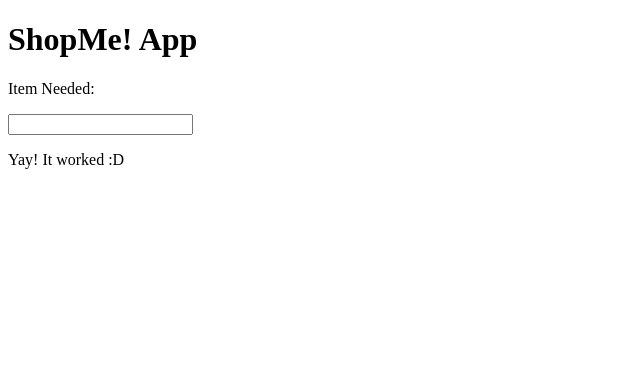
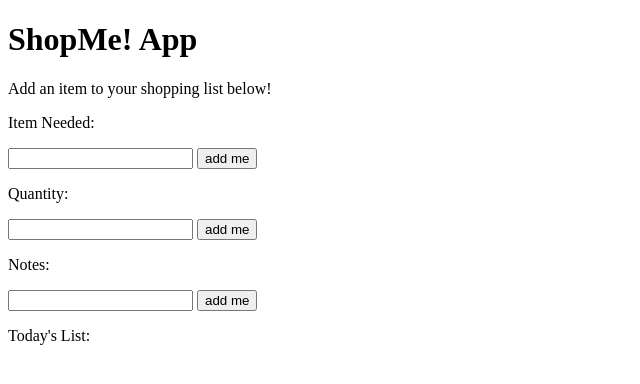
Before and after one commit to Folofl/shopping-list-app, a plain HTML site: page index.html in a window 1280 px wide. Shown: the whole page, without its empty margins (0-640 px from the left). Drawn offline with Linux system fonts and the light colour scheme.

Commit message:
new elements

```diff
--- a/index.html
+++ b/index.html
@@ -11,14 +11,26 @@
 
 <body>
     <h1>ShopMe! App</h1>
-
+    <p>Add an item to your shopping list below!</p>
     <p>
       Item Needed:
     </p>
     <input id="item">
-
-
-    <p>Yay! It worked :D</p>
+    <button>add me</button>
+    <p>
+      Quantity:
+    </p>
+    <input id="quantity">
+    <button>add me</button>
+    <p>
+      Notes:
+    </p>
+    <input id="notes">
+    <button>add me</button>
+    <p>
+      Today's List:
+      <ul></ul>
+    </p>
 </body>
 
 <script type="text/javascript" src="js/main.js">
```
